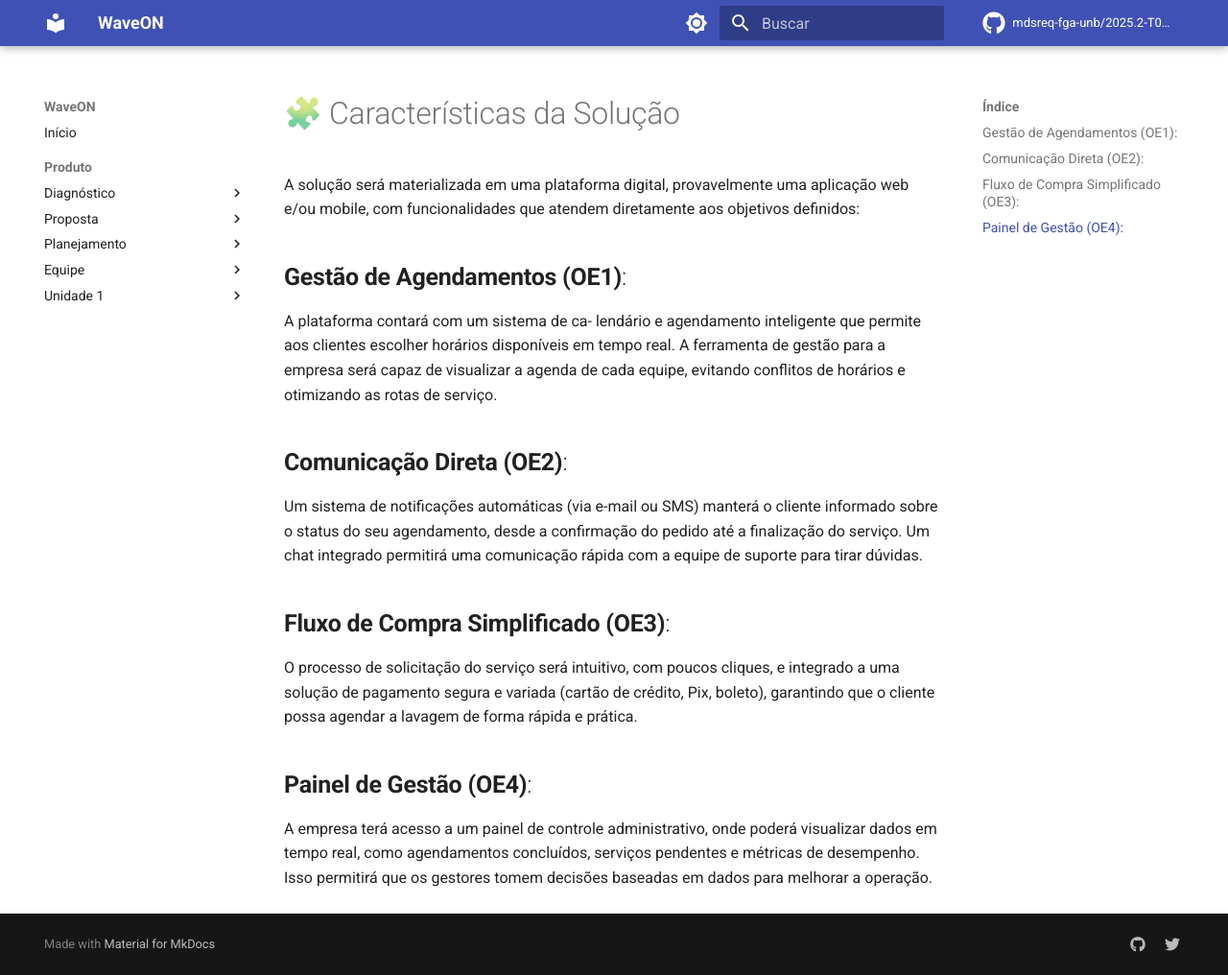
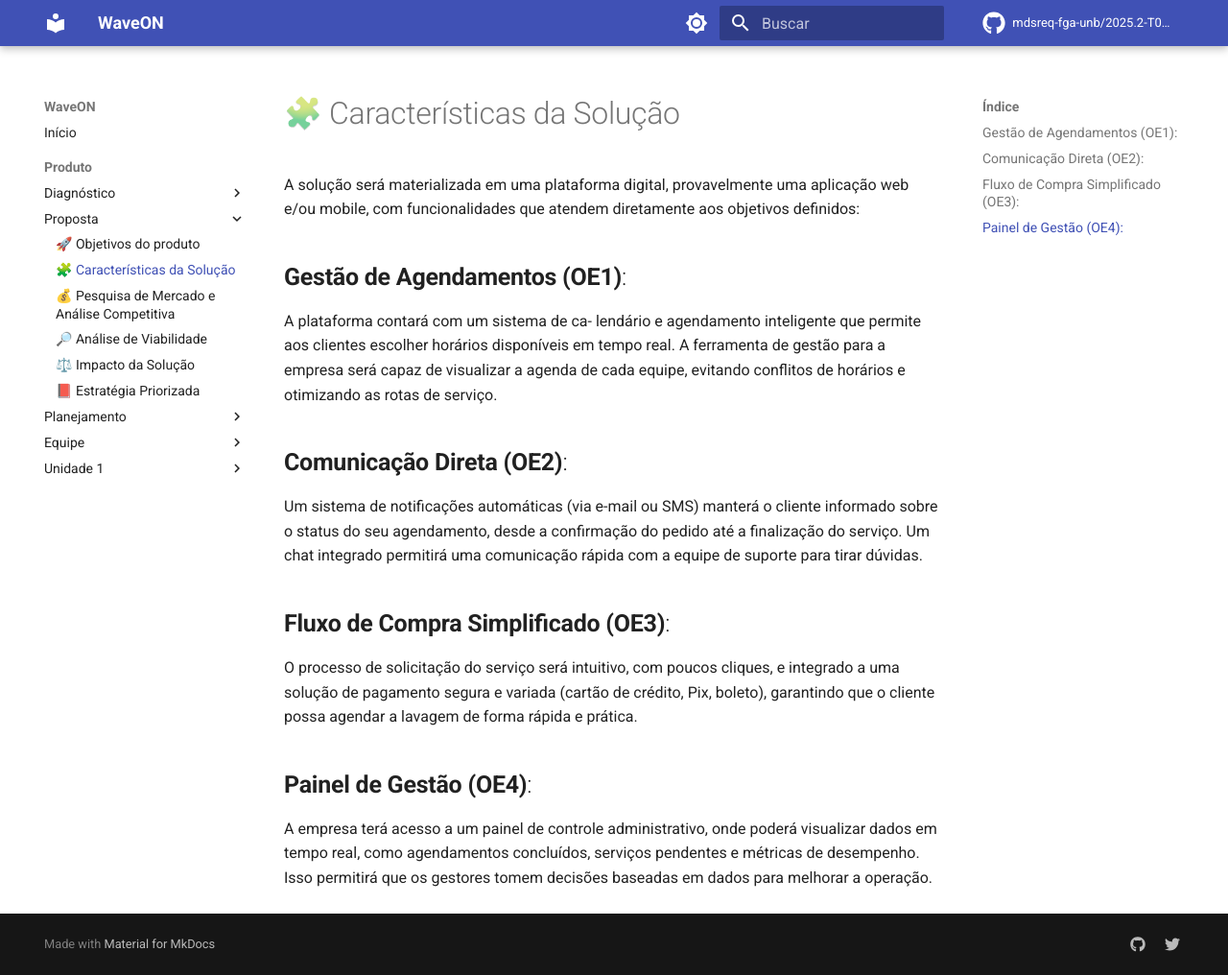
Before and after one commit to mdsreq-fga-unb/2025.2-T01-WaveOn, an MkDocs documentation site: the page built from docs/Proposta/caracteristicas_solucao.md, in a window 1280 px wide and 1016 px high. Shown: the whole window at 96% size. Built offline with MkDocs 1.6.1 and Material for MkDocs 9.7.7, drawn with Linux system fonts in a browser that asks for light colours; comment, search, counter and statistics services are not loaded; part of the change alters nothing that is shown.

Commit message:
Update mkdocs.yml

```diff
--- a/mkdocs.yml
+++ b/mkdocs.yml
@@ -6,34 +6,29 @@ repo_name: mdsreq-fga-unb/2025.2-T01-WaveOn
 edit_uri: edit/main/docs/
 
 nav:
-  - Início: index.md
-
+  - Início: Nav/index.md
   - Produto:
-    - Diagnóstico:
-      - 🔍 Identificação da Oportunidade: identificacao_oportunidade.md
-      - 🧗 Desafios do Projeto: desafios.md
-      - 🎯 Segmentação de Clientes: segmentacao_clientes.md
-
-    - Proposta:
-      - 🚀 Objetivos do produto: objetivos.md
-      - 🧩 Características da Solução: caracteristicas_solucao.md
-      - 💰 Pesquisa de Mercado e Análise Competitiva: pesquisa_mercado.md
-      - 🔎 Análise de Viabilidade: analise_viabilidade.md
-      - ⚖️ Impacto da Solução: impacto_solucao.md
-      - 📕 Estratégia Priorizada: estrategia_priorizada.md
-    - Planejamento:
-      - ✒ Quadro Comparativo: quadro_comparativo.md
-      - 🛎️ Justificativa: justificativa.md
-      - 📅 Cronograma e Entregas: cronograma_entregas.md
-      - 🔈 Comunicação: comunicacao.md
-      - ✅ Processo de Validação: processo_validacao.md
-    - Equipe:
-      - 😁 Composição de Equipe: composicao_equipe.md
-    - Unidade 1:
-      - 1️⃣ Unidade um: unidade_um.md
-
-
-
+      - Diagnóstico:
+          - 🔍 Identificação da Oportunidade: Diagnóstico/identificacao_oportunidade.md
+          - 🧗 Desafios do Projeto: Diagnóstico/desafios.md
+          - 🎯 Segmentação de Clientes: Diagnóstico/segmentacao_clientes.md
+      - Proposta:
+          - 🚀 Objetivos do produto: Proposta/objetivos.md
+          - 🧩 Características da Solução: Proposta/caracteristicas_solucao.md
+          - 💰 Pesquisa de Mercado e Análise Competitiva: Proposta/pesquisa_mercado.md
+          - 🔎 Análise de Viabilidade: Proposta/analise_viabilidade.md
+          - ⚖️ Impacto da Solução: Proposta/impacto_solucao.md
+          - 📕 Estratégia Priorizada: Proposta/estrategia_priorizada.md
+      - Planejamento:
+          - ✒ Quadro Comparativo: Planejamento/quadro_comparativo.md
+          - 🛎️ Justificativa: Planejamento/justificativa.md
+          - 📅 Cronograma e Entregas: Planejamento/cronograma_entregas.md
+          - 🔈 Comunicação: Planejamento/comunicacao.md
+          - ✅ Processo de Validação: Planejamento/processo_validacao.md
+      - Equipe:
+          - 😁 Composição de Equipe: Equipe/composicao_equipe.md
+      - Unidade 1:
+          - 1️⃣ Unidade um: Unidade 1/unidade_um.md
 
 theme:
   name: material
```
